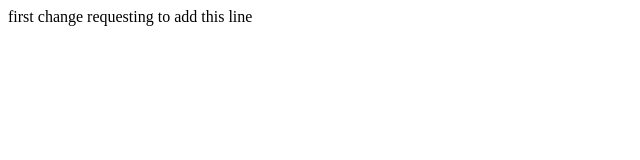
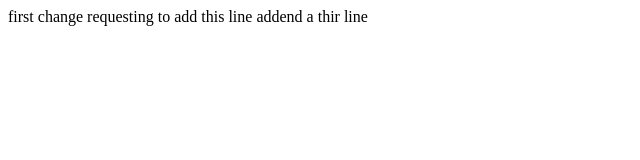
Before and after one commit to stefanszeketestorganizartion/testrepo909090, a plain HTML site: page index.html in a window 1280 px wide. Shown: the whole page, without its empty margins (0-640 px from the left). Drawn offline with Linux system fonts and the light colour scheme.

Commit message:
added a third Line to index.html

```diff
--- a/index.html
+++ b/index.html
@@ -1,4 +1,5 @@
 <html>
     first change
     requesting to add this line
+    addend a thir line
 </html>
```
Also changed, not shown: 1 other file.
